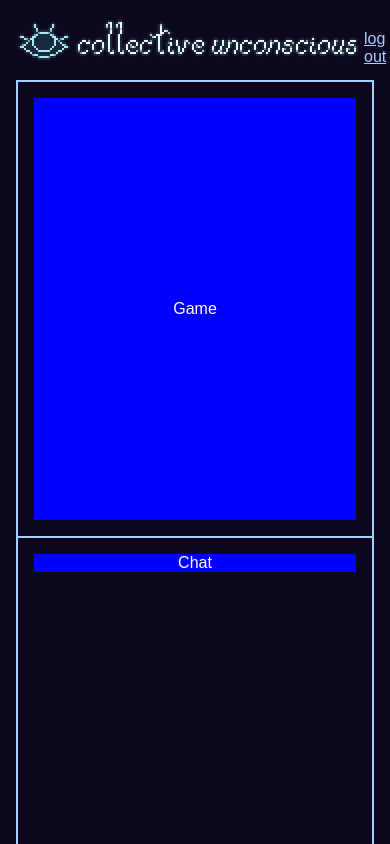
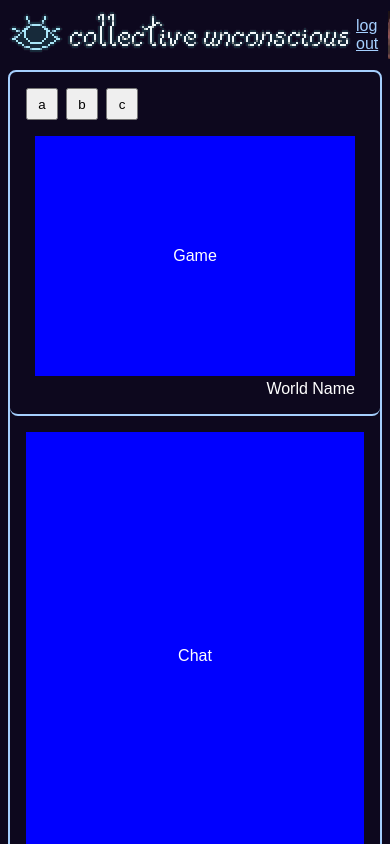
Before and after one commit to Collective-Unconscious/online, a SvelteKit app: page /play in a window 390 px wide. Shown: the top 844 px of the page. Built offline with nearby package versions, Linux system fonts and the light colour scheme; a web font is replaced by a local one.

Commit message:
play: another layout draft (#4)
* play: another layout draft

* play: re-format scss to keep one attribute per line

Co-authored-by: rae 5e <roxwize@proton.me>

---------

Co-authored-by: rae 5e <roxwize@proton.me>

```diff
--- a/src/routes/play/+page.svelte
+++ b/src/routes/play/+page.svelte
@@ -19,10 +19,19 @@
 			<ProfileButtons/>
 		</header>
 		<div id="panes">
-			<div id="game-container">
-				<Game/>
+			<div id="game-pane">
+				<div class="game-buttons">
+					<button>a</button>
+					<button>b</button>
+					<button>c</button>
+				</div>
+
+				<div class="game-window">
+					<Game/>
+					<div class="subtitle"><span id="world-name">World Name</span></div>
+				</div>
 			</div>
-			<div id="chat-container">
+			<div id="chat-pane">
 				<Chat/>
 			</div>
 		</div>
--- a/src/routes/play/style.scss
+++ b/src/routes/play/style.scss
@@ -1,13 +1,78 @@
 #site-contents {
 	--border-width: 2px;
 
-	padding: 8px;
-	gap: 8px;
+	height: 100%;
+	min-height: 100vh;
+
 	display: flex;
 	flex-direction: column;
+	gap: 16px;
 	align-items: center;
 	justify-content: center;
-	height: calc(100vh - 32px);
+
+	> main,
+	> footer {
+		flex-grow: 0;
+		flex-shrink: 0;
+	}
+
+	> main {
+		width: 640px;
+		padding: 8px;
+		display: flex;
+		flex-direction: column;
+		gap: 8px;
+	}
+}
+
+#panes {
+	display: flex;
+	width: 100%;
+
+	border: var(--border-width) var(--color-light) solid;
+	border-radius: 8px;
+}
+
+#game-pane {
+	flex-shrink: 0;
+	flex-grow: 0;
+	padding: 32px 16px;
+
+	border-right: var(--border-width) var(--color-light) solid;
+	border-radius: 8px;
+
+	display: flex;
+	gap: 16px;
+
+	> .game-buttons {
+		display: flex;
+		flex-direction: column;
+		gap: 8px;
+
+		> button {
+			width: 32px;
+			height: 32px;
+			flex-grow: 0;
+			flex-shrink: 0;
+		}
+	}
+
+	> .game-window {
+		width: 640px;
+		display: flex;
+		flex-direction: column;
+		gap: 4px;
+		> .subtitle {
+			text-align: right;
+			width: 100%;
+		}
+	}
+}
+
+#chat-pane {
+	flex-shrink: 1;
+	flex-grow: 1;
+	padding: 16px;
 }
 
 header {
@@ -15,81 +80,85 @@ header {
 	justify-content: space-between;
 }
 
-main {
-	padding: 0px;
-	display: flex;
-	justify-content: center;
-
-	flex-direction: column;
-	height: 80vh;
-	width: 80vw;
-}
-#panes {
-	display: flex;
-	flex-grow: 1;
-}
-#logotype,
-#profile-buttons {
-	display: block;
-	height: 64px;
-}
-#game-container,
-#chat-container {
-	border: solid var(--border-width) var(--color-light);
-	padding: 16px;
-}
-#game-container {
-	display: flex;
-	flex-grow: 2;
-	justify-content: center;
-}
-#chat-container {
-	flex-basis: 20%;
-	flex-grow: 1;
-}
-
 #game-view {
 	align-content: center;
 	aspect-ratio: 4 / 3;
 	background-color: blue;
-	min-width: 320px;
 	text-align: center;
+
+	/*
+	 * Ensures the game is always pixel-perfect.
+	 * EasyRPG runs at 320x240 by default; we scale up to 640x480 (2x)
+	 * if we have the screen estate, and scale it down to 320x240 (1x)
+	 * otherwise (see Mobile layout at the end of the CSS).
+	 */
+	width: 640px;
 }
 
-/* full view */
-@media (max-width: 1300px) {
-	main {
-		align-items: center;
-		flex-direction: column;
-		width: 100%;
-	}
-	header,
-	#panes {
-		width: 100%;
+/* Desktop view */
+@media (min-width: 1060px) and (min-height: 600px) {
+	#site-contents > main {
+		width: 1040px;
 	}
 }
-/* vertical view */
-@media (max-width: 1024px) {
-	#site-contents {
-		height: auto;
+
+/*
+ * In-between view. In this case, the screen is too narrow/short to fit the
+ * game at 2x resolution and the chat next to each other, but it is wide enough
+ * for a mobile layout (game above chat), with the game still at 2x res.
+ *
+ * All of these properties also carry over to the mobile view.
+ */
+@media (max-width: 1060px) or (max-height: 600px) {
+	#site-contents > main {
+		width: 784px;
 	}
-	main {
-		height: 100%;
-		justify-content: flex-start;
-	}
+
 	#panes {
 		flex-direction: column;
 	}
-	#game-container {
-		flex-basis: 50vh;
+	#game-pane {
+		flex-direction: column;
+		align-items: center;
+
+		border-right: none;
+		border-bottom: var(--border-width) var(--color-light) solid;
+
+		position: relative;
+		> .game-buttons {
+			position: absolute;
+			left: 16px;
+		}
 	}
-	#chat-container {
-		border-top: 0;
-		min-height: 42em;
+
+	#chat-pane {
+		height: 480px;
 	}
 }
-@media (min-width: 1024px) {
-	#chat-container {
-		border-left: 0;
+
+/*
+ * Mobile view. In this case, the screen is not wide enough to have the
+ * game at 2x resolution, so we scale down to 1x and move the buttons above
+ * the game window (so they don't go over it on very narrow screens (360px).
+ *
+ * Other than that, the same layout as above is used.
+ */
+@media (max-width: 780px) {
+	#site-contents > main {
+		width: 100%;
+	}
+
+	#game-pane {
+		padding: 16px;
+		> .game-buttons {
+			position: unset;
+			width: 100%;
+			flex-direction: row;
+			padding: 0;
+		}
+	}
+
+	#game-view, #game-pane > .game-window {
+		width: 320px;
 	}
 }
--- a/src/routes/style.scss
+++ b/src/routes/style.scss
@@ -7,10 +7,15 @@
 	--color-text: #ffffff;
 }
 
+* {
+	box-sizing: border-box;
+}
+
 body {
 	background-color: var(--color-dark);
 	color: var(--color-text);
 	font-family: "B612", sans-serif;
+	margin: 0;
 }
 
 a {
```
